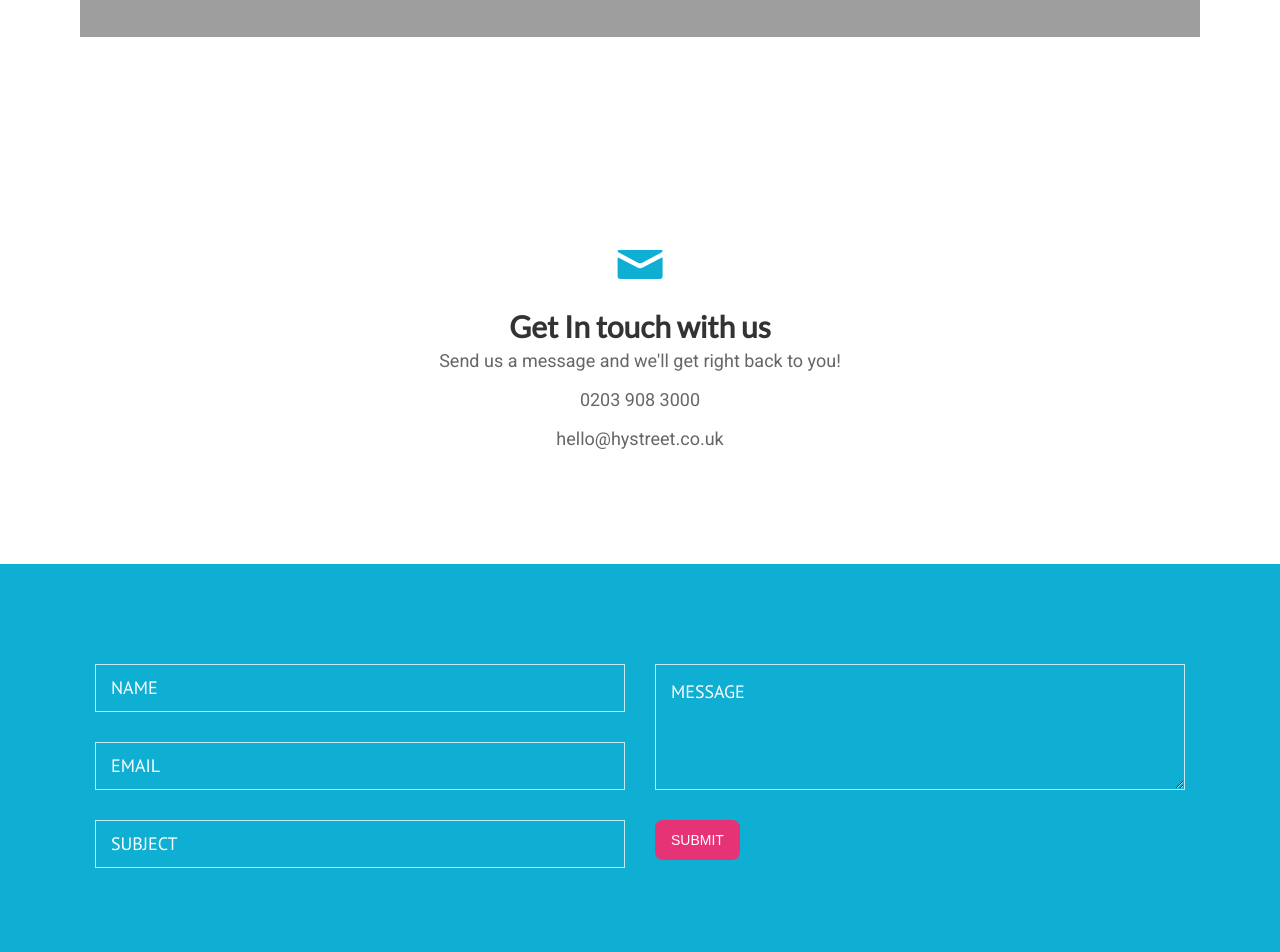
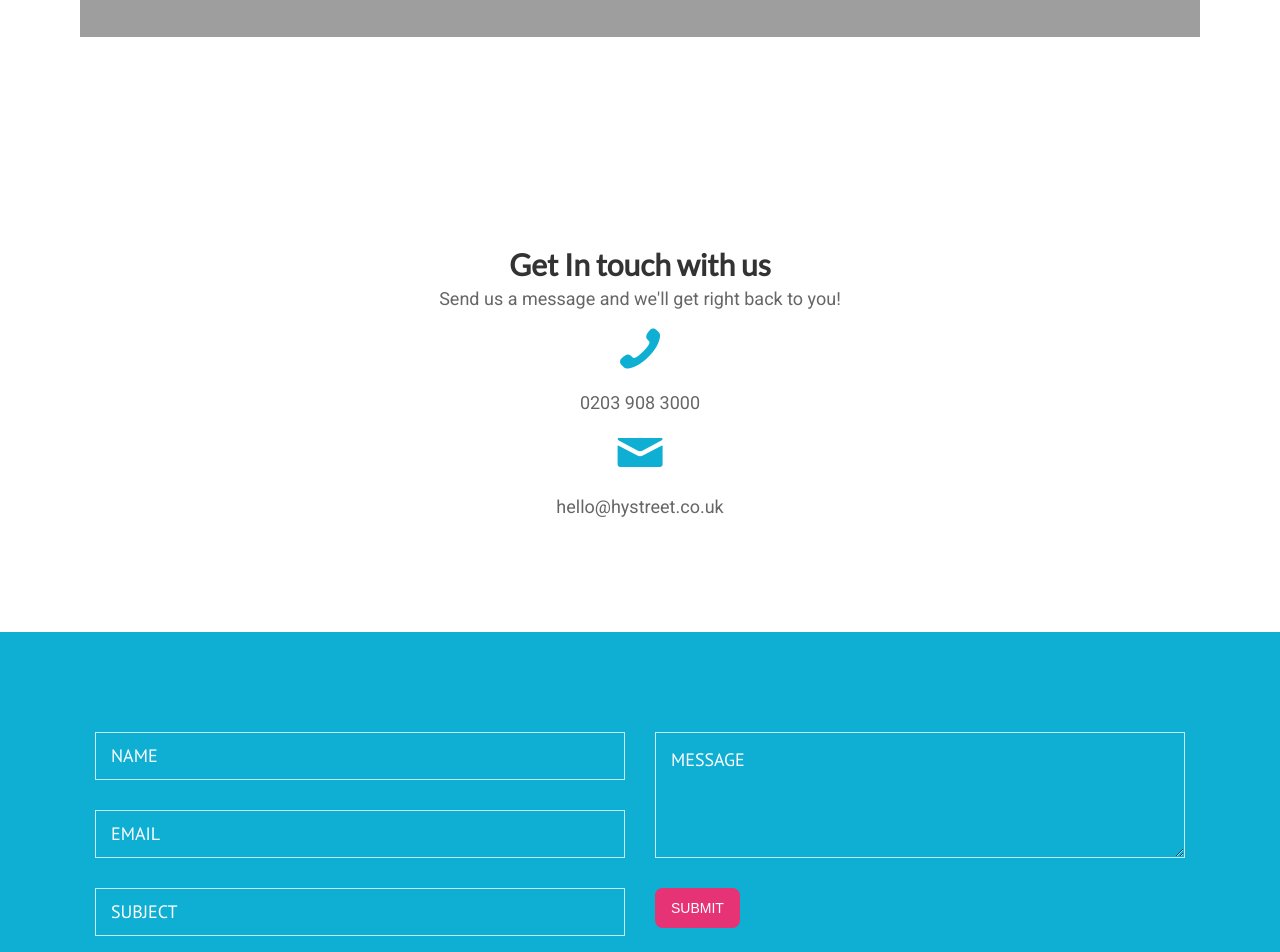
Before and after one commit to hystreet/hystreet.github.io, a Jekyll site: the page built from book-demo/index.html, in a window 1280 px wide. Shown: the part 1320-2272 px from the top of the page. Built offline with Jekyll 4.4.1, drawn with Linux system fonts in a browser that asks for light colours; some web fonts are replaced; a script that is not in the unit is left out; grey boxes are pictures that could not be loaded.

Commit message:
Update get-in-touch.html

```diff
--- a/_includes/get-in-touch.html
+++ b/_includes/get-in-touch.html
@@ -2,11 +2,12 @@
   <div class='row'>
     <div class='large-10 small-centered columns'>
       <div class='special-title layout-text'>
-        <a href="mailto:hello@hystreet.co.uk"><i class='icon-mail'></i></a>
         <h2>Get In touch with us</h2>
         <p class="contact-text">Send us a message and we'll get right back to you!</p>
-        <p class="contact-text">0203 908 3000</p>
-        <p class="contact-text">hello@hystreet.co.uk</p>
+        <a href="call:0203 908 3000 style:"color: #e63375"><i class='icon-phone' style:"color: #e63375"></i>
+        <p class="contact-text">0203 908 3000</p></a>
+        <a href="mailto:hello@hystreet.co.uk style:"color: #e63375"><i class='icon-mail' ></i>
+        <p class="contact-text">hello@hystreet.co.uk</p></a>
       </div>
     </div>
   </div>
```
